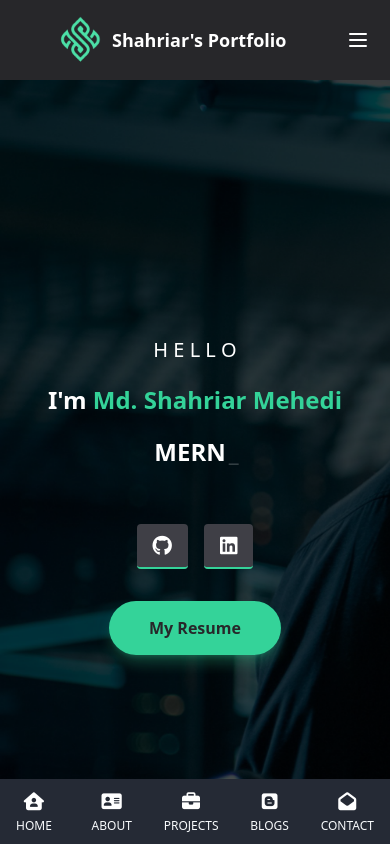
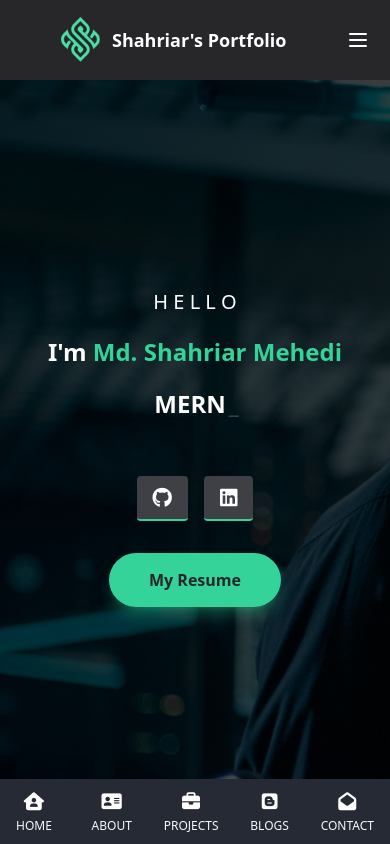
Before and after one commit to shahriarmehedi/portfolio-new-client, a React (Create React App) app: page / in a window 390 px wide. Shown: the top 844 px of the page. Built offline with nearby package versions, Linux system fonts and the light colour scheme.

Commit message:
UI changed 3

```diff
--- a/src/components/home/Banner/Banner.jsx
+++ b/src/components/home/Banner/Banner.jsx
@@ -5,7 +5,7 @@ import bgBanner from '../../../assets/images/wp7453603-portfolio-wallpapers3.png
 const Banner = () => {
     return (
         <div style={{ backgroundImage: `url(${bgBanner})`, backgroundSize: "cover" }} id="home" className="h-screen bg-gray-900 text-white text-center lg:text-left ">
-            <div className=" pt-64 lg:pt-72 lg:w-2/3 mx-auto">
+            <div className=" pt-52 lg:pt-72 lg:w-2/3 mx-auto">
                 <h1 className="text-xl lg:text-3xl pb-5 font-thin">H E L L O  </h1>
                 <h1 className="text-2xl lg:text-6xl font-bold">I'm <span className="text-emerald-400">Md. Shahriar Mehedi</span> </h1>
                 <h2 className="text-2xl  lg:text-5xl font-bold pt-5 mb-16"><span>
```
